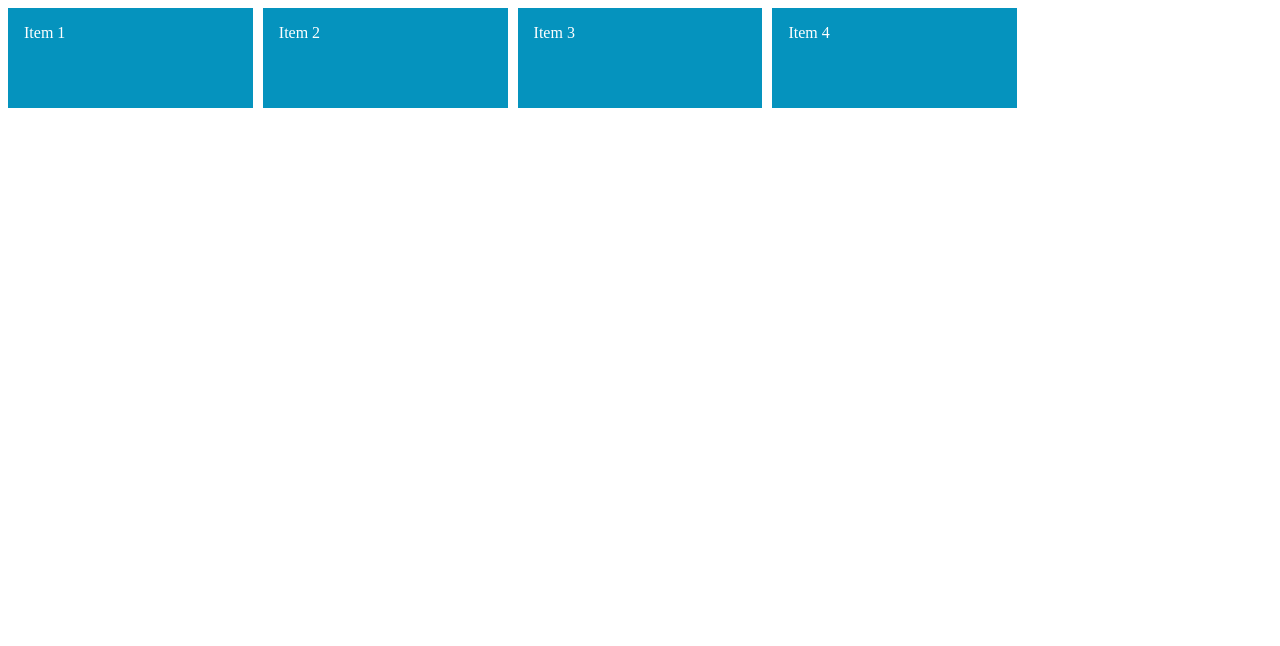
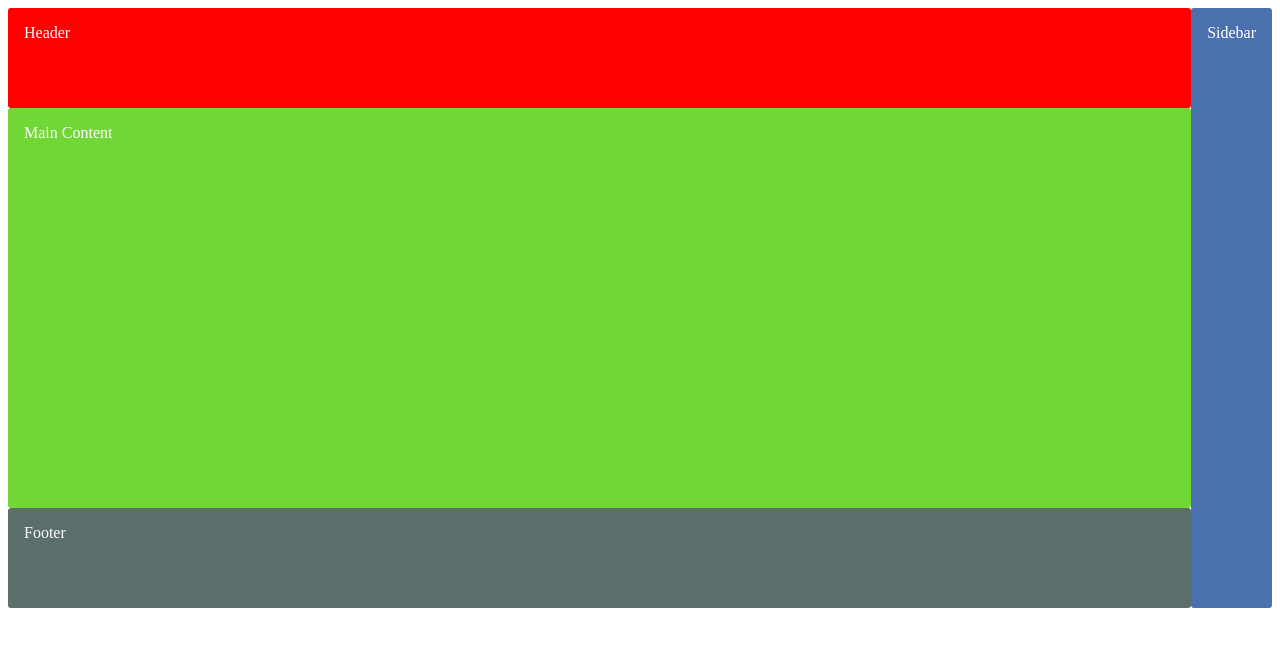
Before and after one commit to d14n-as/CSSGrid, a website: page index.html in a window 1280 px wide. Drawn offline with Linux system fonts and the light colour scheme.

Commit message:
Placing Element on the Grid

```diff
--- a/css/placing.css
+++ b/css/placing.css
@@ -1,17 +1,45 @@
-/* Next: Placing Element On Grid */
-/* Recorded by Dian Abdul Syahid */
-.container {
-    display: grid;
-    grid-template-columns: repeat(5, 1fr);
-    /* Grid template Column 1fr adalah lebar column tersebut 1fr (100%) */
-    grid-template-rows: repeat(3, 100px);
-    /* Grid template rows 100px adalah tinggi 3 rows tersebut 100px */
-    grid-gap:10px;
-    /* Grid gap adalah jarak columns dan rows masing2 10px sama rata */
-}
 
-.item {
-    background-color:#0593be;
-    color:white;
+.demo {
+    color:#fff;
     padding:1rem;
-}
+    border-radius:3px;
+  }
+
+  header.demo {
+    background-color:#f00;
+  }
+
+  aside.demo {
+  background-color:#4a71ae;
+  }
+
+  main.demo {
+    background-color:#70d736;
+  }
+
+  footer.demo {
+    background-color:#5a6f6c;
+  }
+
+  .grid {
+    display:grid;
+    grid-template-columns:1fr 1fr;
+    grid-template-rows:100px 400px 100px;
+  }
+
+  header {
+    grid-column: 1 / -1;
+  }
+
+  main {
+    grid-column:1/-1;
+  }
+
+  aside {
+    grid-column:-1;
+    grid-row:1/-1;
+  }
+
+  footer {
+    grid-column:1/-1;
+  }
--- a/index.html
+++ b/index.html
@@ -20,11 +20,11 @@
 
 
     <!--Next: Placing Element On Grid -->
-    <div class="container">
-        <div class="item">Item 1</div>
-        <div class="item">Item 2</div>
-        <div class="item">Item 3</div>
-        <div class="item">Item 4</div>
+    <div class="grid">
+        <header class="demo">Header</header>
+        <aside class="demo">Sidebar</aside>
+        <main class="demo">Main Content</main>
+        <footer class="demo">Footer</footer>
     </div>
 </body>
 </html>
```
